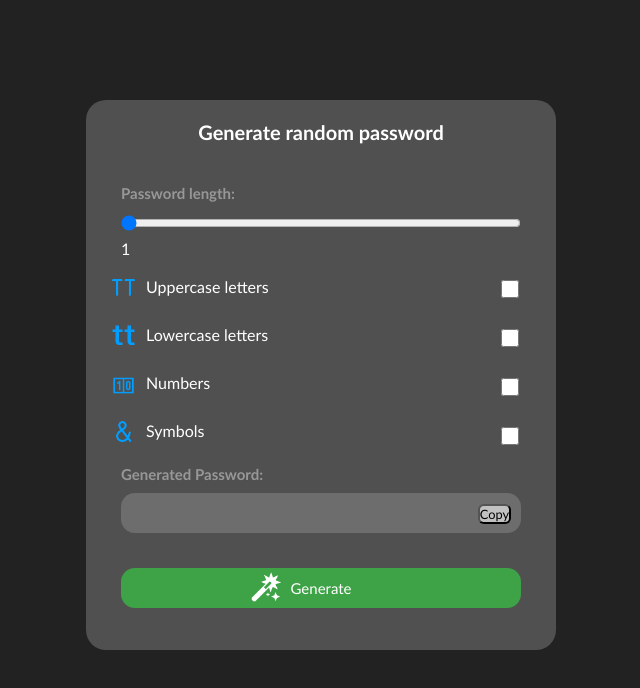
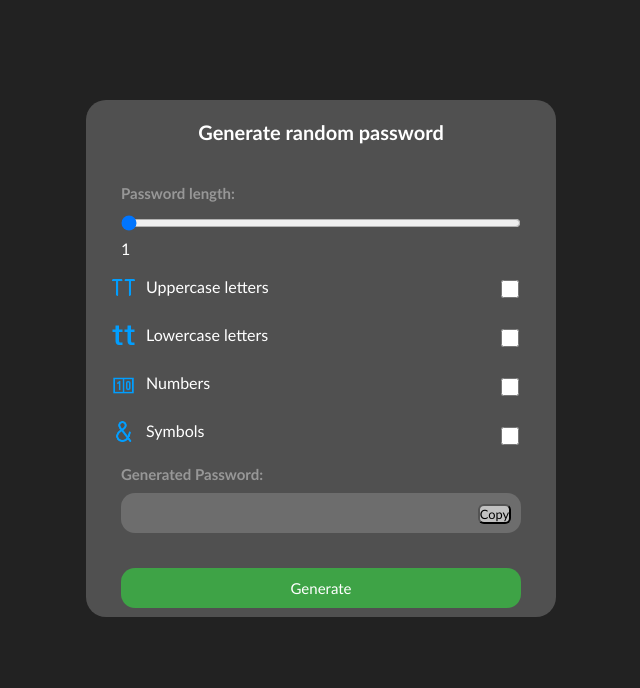
Before and after one commit to HarmanjeetS1ngh/RandomPasswordGenerator, a plain HTML site: page index.html in a window 1280 px wide. Shown: the whole page, without its empty margins (319-959 px from the left). Drawn offline with Linux system fonts and the light colour scheme.

Commit message:
Update index.html
wand image deleted

```diff
--- a/index.html
+++ b/index.html
@@ -37,7 +37,7 @@
       </div>
         </div>
         <button id="generateNew">Generate</button>
-        <img src="Images/wand.png" id="wand">
+
     </div>
     <script src="script.js"></script>
 </body>
```
